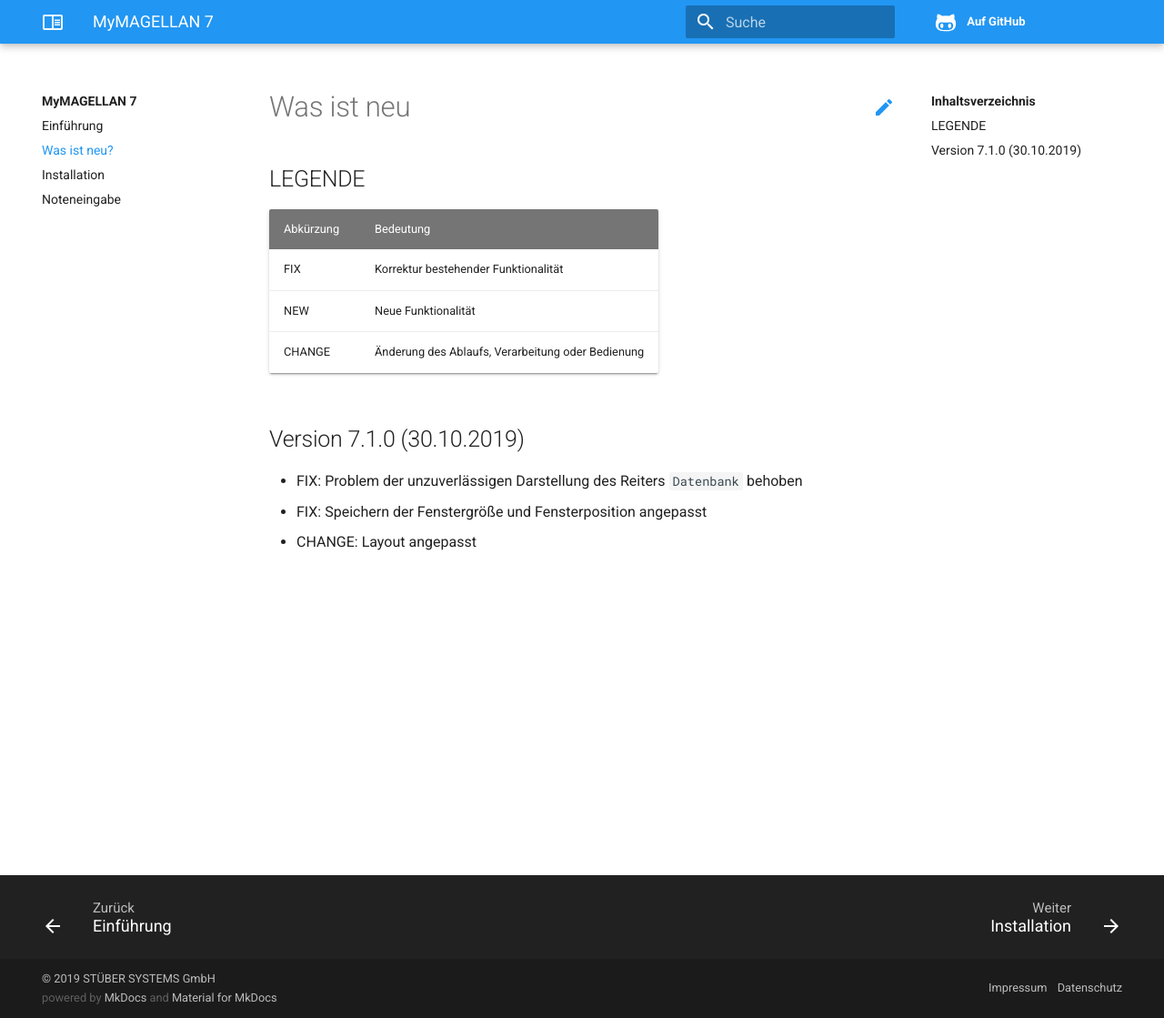
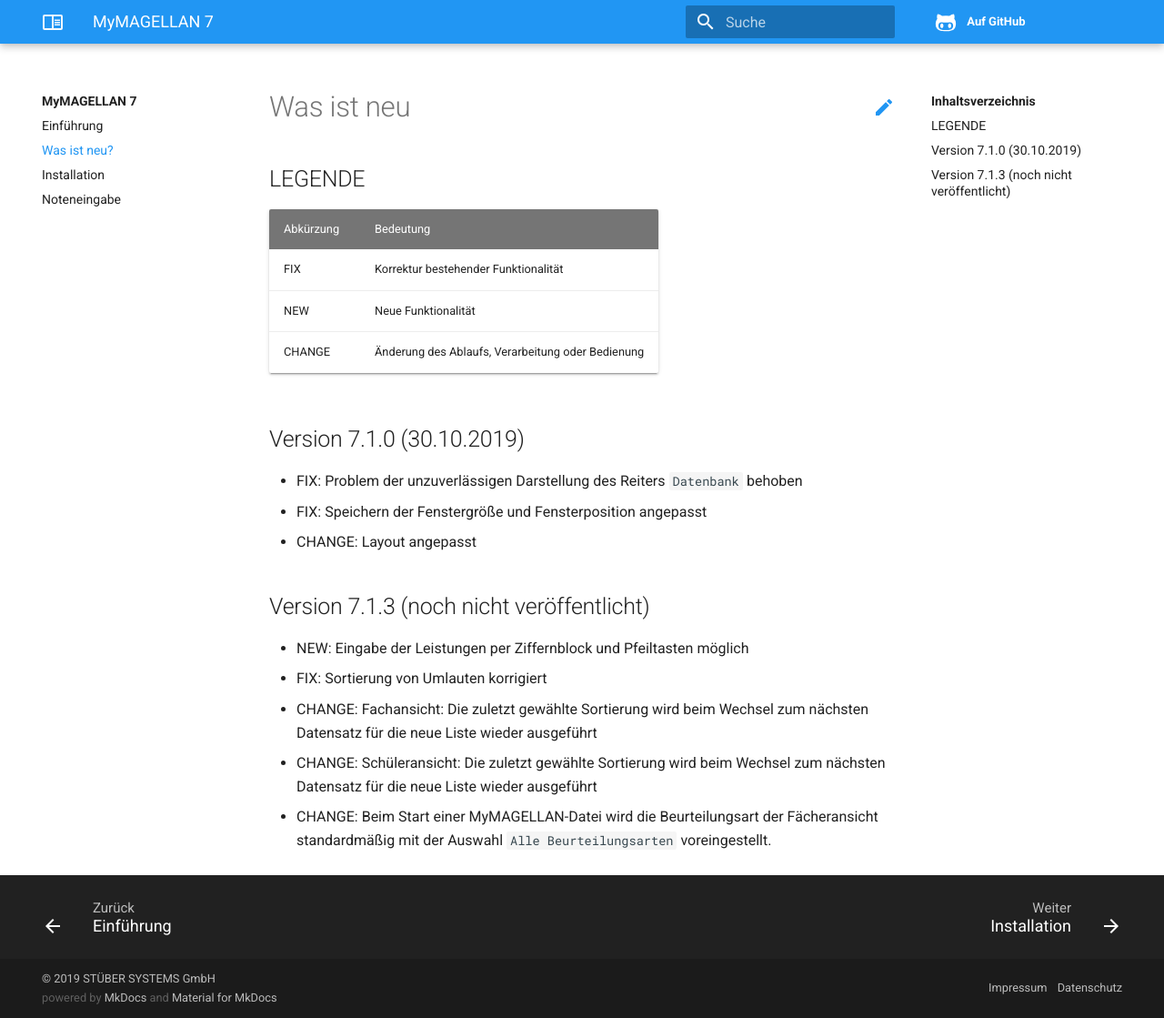
Before and after one commit to stuebersystems/doc.mymagellan7.de, an MkDocs documentation site: the page built from docs/changelog.md, in a window 1280 px wide and 1119 px high. Shown: the whole window at 91% size. Built offline with MkDocs 1.6.1, drawn with Linux system fonts in a browser that asks for light colours.

Commit message:
no message

```diff
--- a/docs/changelog.md
+++ b/docs/changelog.md
@@ -13,3 +13,11 @@ CHANGE    | Änderung des Ablaufs, Verarbeitung oder Bedienung
 * FIX: Problem der unzuverlässigen Darstellung des Reiters `Datenbank` behoben
 * FIX: Speichern der Fenstergröße und Fensterposition angepasst
 * CHANGE: Layout angepasst
+
+## Version 7.1.3 (noch nicht veröffentlicht)
+
+* NEW: Eingabe der Leistungen per Ziffernblock und Pfeiltasten möglich
+* FIX: Sortierung von Umlauten korrigiert
+* CHANGE: Fachansicht: Die zuletzt gewählte Sortierung wird beim Wechsel zum nächsten Datensatz für die neue Liste wieder ausgeführt
+* CHANGE: Schüleransicht: Die zuletzt gewählte Sortierung wird beim Wechsel zum nächsten Datensatz für die neue Liste wieder ausgeführt
+* CHANGE: Beim Start einer MyMAGELLAN-Datei wird die Beurteilungsart der Fächeransicht standardmäßig mit der Auswahl `Alle Beurteilungsarten` voreingestellt.
```
